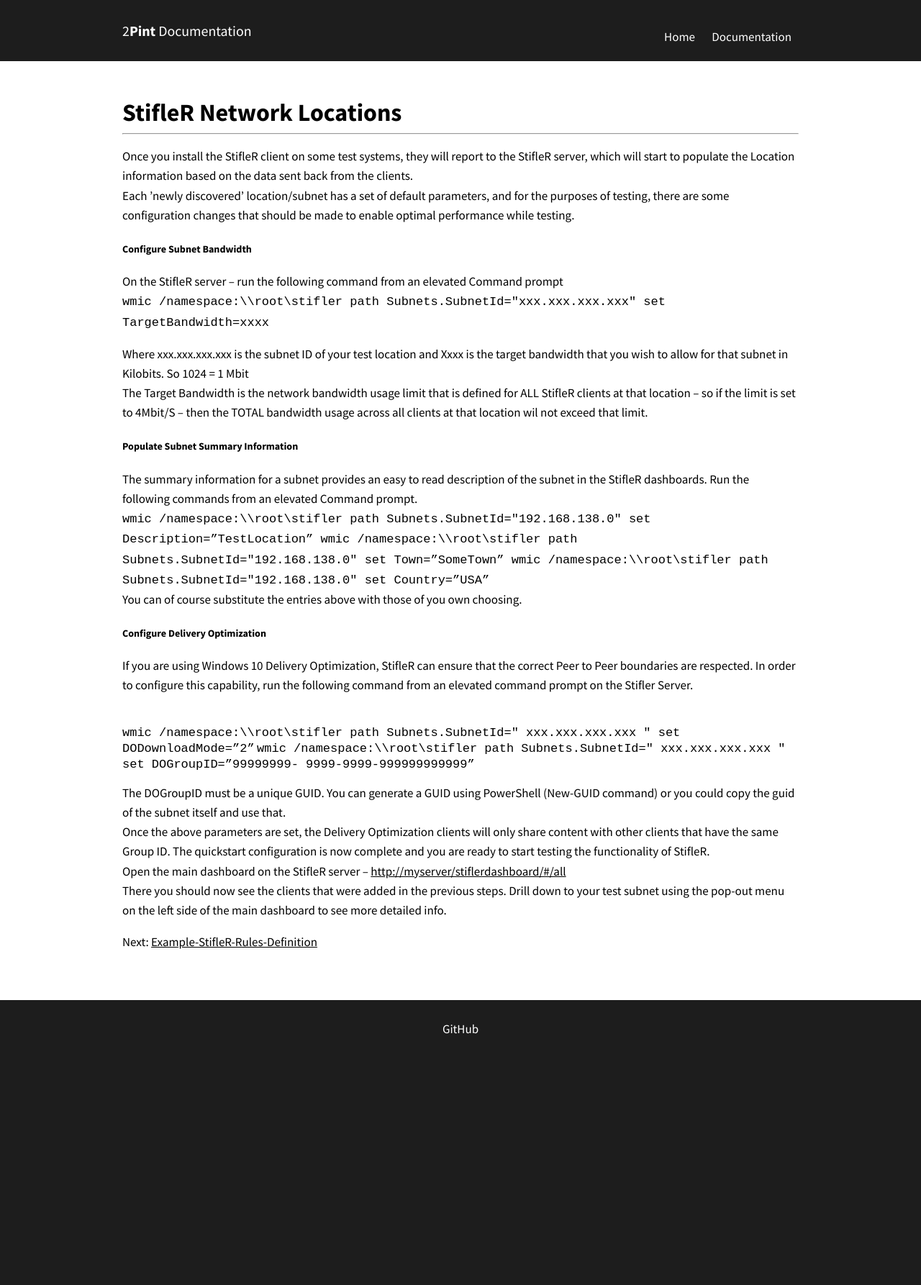
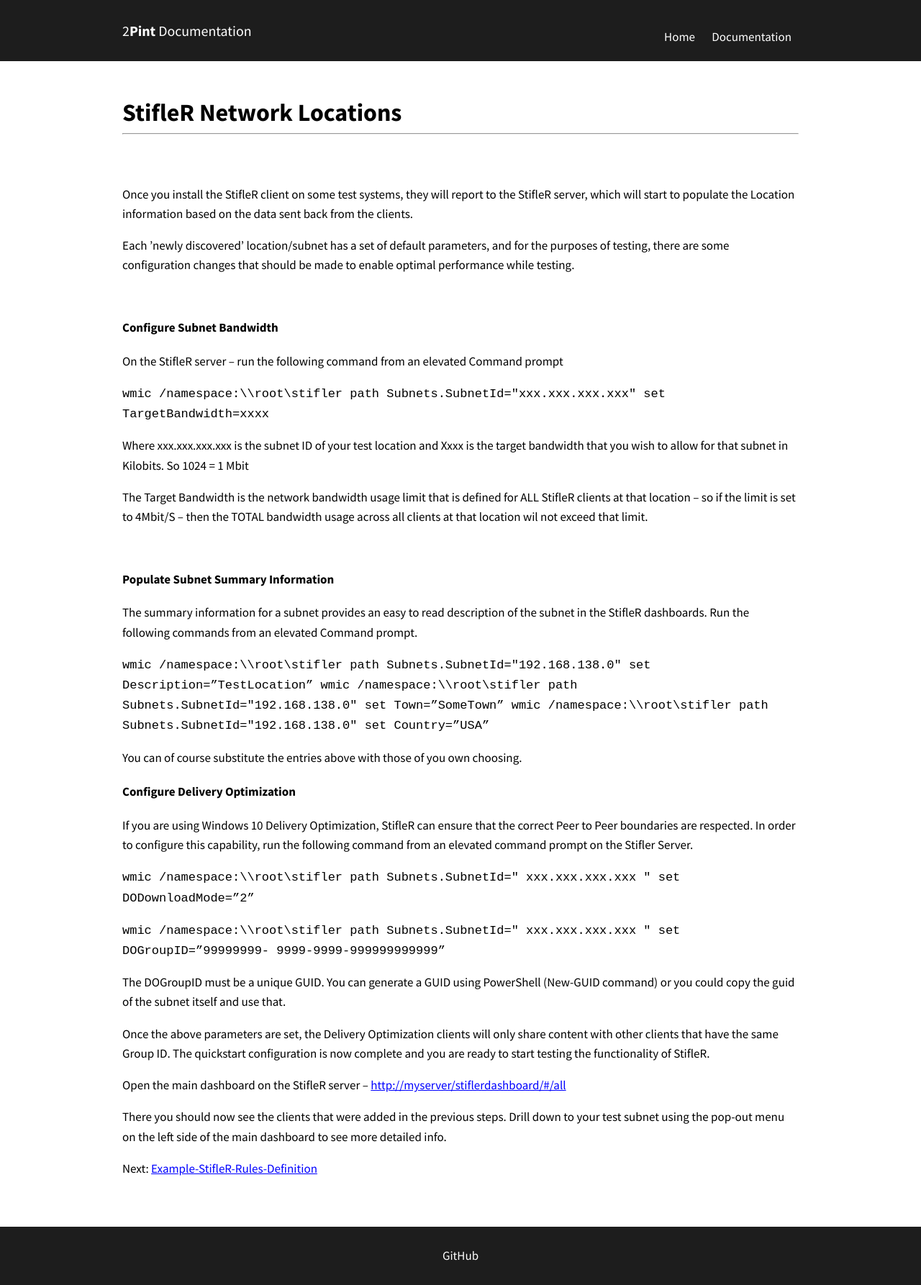
Before and after one commit to RoseSmithTest/2PintTest.github.io, a Jekyll site: the page built from docs/StifleRNetworkLocations.html, in a window 1280 px wide. Shown: the whole page at 72% size. Built offline with Jekyll 4.4.1, drawn with Linux system fonts in a browser that asks for light colours; before the commit the page ends 1472 px from its top, so only the background shows below that.

Commit message:
Update StifleRNetworkLocations.html

```diff
--- a/docs/StifleRNetworkLocations.html
+++ b/docs/StifleRNetworkLocations.html
@@ -7,44 +7,44 @@ navigation_weight: 1
 
 <div class="container">
 	<div class="columns spacing">
-		<h1><strong>StifleR Network Locations</strong></h1><hr>
-<p>Once you install the StifleR client on some test systems, they will report to the StifleR server, which will start to populate the Location information based on the data sent back from the clients.<br>
+		<h1><strong>StifleR Network Locations</strong></h1><hr><br><br>
+<p>Once you install the StifleR client on some test systems, they will report to the StifleR server, which will start to populate the Location information based on the data sent back from the clients.</p>
 
-Each ’newly discovered’ location/subnet has a set of default parameters, and for the purposes of testing, there are some configuration changes that should be made to enable optimal performance while testing.<br></p>
+<p>Each ’newly discovered’ location/subnet has a set of default parameters, and for the purposes of testing, there are some configuration changes that should be made to enable optimal performance while testing.</p><br>
 
-    <h5>Configure Subnet Bandwidth</h5>
-<p>On the StifleR server – run the following command from an elevated Command prompt<br>
+    <h4>Configure Subnet Bandwidth</h4>
+		<p>On the StifleR server – run the following command from an elevated Command prompt</p>
 
-<code>wmic /namespace:\\root\stifler path Subnets.SubnetId="xxx.xxx.xxx.xxx" set TargetBandwidth=xxxx</code><br>
+<p><code>wmic /namespace:\\root\stifler path Subnets.SubnetId="xxx.xxx.xxx.xxx" set TargetBandwidth=xxxx</code></p>
 
-<p>Where xxx.xxx.xxx.xxx is the subnet ID of your test location and Xxxx is the target bandwidth that you wish to allow for that subnet in Kilobits. So 1024 = 1 Mbit<br>
+<p>Where xxx.xxx.xxx.xxx is the subnet ID of your test location and Xxxx is the target bandwidth that you wish to allow for that subnet in Kilobits. So 1024 = 1 Mbit</p>
 
-The Target Bandwidth is the network bandwidth usage limit that is defined for ALL StifleR clients at that location – so if the limit is set to 4Mbit/S – then the TOTAL bandwidth usage across all clients at that location wil not exceed that limit.</p>
+<p>The Target Bandwidth is the network bandwidth usage limit that is defined for ALL StifleR clients at that location – so if the limit is set to 4Mbit/S – then the TOTAL bandwidth usage across all clients at that location wil not exceed that limit.</p><br>
 
-    <h5>Populate Subnet Summary Information</h5>
+    <h4>Populate Subnet Summary Information</h4>
 <p>The summary information for a subnet provides an easy to read description of the subnet in the StifleR dashboards.
-Run the following commands from an elevated Command prompt.<br>
+	Run the following commands from an elevated Command prompt.</p>
 
-<code>wmic /namespace:\\root\stifler path Subnets.SubnetId="192.168.138.0" set Description=”TestLocation” wmic /namespace:\\root\stifler path Subnets.SubnetId="192.168.138.0" set Town=”SomeTown” wmic /namespace:\\root\stifler path Subnets.SubnetId="192.168.138.0" set Country=”USA”</code><br>
+<p><code>wmic /namespace:\\root\stifler path Subnets.SubnetId="192.168.138.0" set Description=”TestLocation” wmic /namespace:\\root\stifler path Subnets.SubnetId="192.168.138.0" set Town=”SomeTown” wmic /namespace:\\root\stifler path Subnets.SubnetId="192.168.138.0" set Country=”USA”</code></p>
 
-You can of course substitute the entries above with those of you own choosing.</p>
+<p>You can of course substitute the entries above with those of you own choosing.</p>
 
-    <h5>Configure Delivery Optimization</h5>
-<p>If you are using Windows 10 Delivery Optimization, StifleR can ensure that the correct Peer to Peer boundaries are respected. In order to configure this capability, run the following command from an elevated command prompt on the Stifler Server.</p><br>
+    <h4>Configure Delivery Optimization</h4>
+<p>If you are using Windows 10 Delivery Optimization, StifleR can ensure that the correct Peer to Peer boundaries are respected. In order to configure this capability, run the following command from an elevated command prompt on the Stifler Server.</p>
 
-<code>wmic /namespace:\\root\stifler path Subnets.SubnetId=" xxx.xxx.xxx.xxx " set DODownloadMode=”2”</code>
+<p><code>wmic /namespace:\\root\stifler path Subnets.SubnetId=" xxx.xxx.xxx.xxx " set DODownloadMode=”2”</code></p>
 
-<code>wmic /namespace:\\root\stifler path Subnets.SubnetId=" xxx.xxx.xxx.xxx " set DOGroupID=”99999999- 9999-9999-999999999999”</code><br>
+<p><code>wmic /namespace:\\root\stifler path Subnets.SubnetId=" xxx.xxx.xxx.xxx " set DOGroupID=”99999999- 9999-9999-999999999999”</code></p>
 
-<p>The DOGroupID must be a unique GUID. You can generate a GUID using PowerShell (New-GUID command) or you could copy the guid of the subnet itself and use that.<br>
+<p>The DOGroupID must be a unique GUID. You can generate a GUID using PowerShell (New-GUID command) or you could copy the guid of the subnet itself and use that.</p>
 
-Once the above parameters are set, the Delivery Optimization clients will only share content with other clients that have the same Group ID. The quickstart configuration is now complete and you are ready to start testing the functionality of StifleR.<br>
+<p>Once the above parameters are set, the Delivery Optimization clients will only share content with other clients that have the same Group ID. The quickstart configuration is now complete and you are ready to start testing the functionality of StifleR.</p>
 
-Open the main dashboard on the StifleR server – <a href="http://myserver/stiflerdashboard/#/all">http://myserver/stiflerdashboard/#/all</a><br>
+<p>Open the main dashboard on the StifleR server – <a href="http://myserver/stiflerdashboard/#/all" style="color:blue">http://myserver/stiflerdashboard/#/all</a></p>
 
-There you should now see the clients that were added in the previous steps. Drill down to your test subnet using the pop-out menu on the left side of the main dashboard to see more detailed info.</p>
+<p>There you should now see the clients that were added in the previous steps. Drill down to your test subnet using the pop-out menu on the left side of the main dashboard to see more detailed info.</p>
 
-<p>Next: <a href="/docs/ExampleStifleRRulesDefinition.html">Example-StifleR-Rules-Definition</a></p>
+<p>Next: <a href="/docs/ExampleStifleRRulesDefinition.html" style="color:blue">Example-StifleR-Rules-Definition</a></p>
 
 		</div>
 	</div>
```
